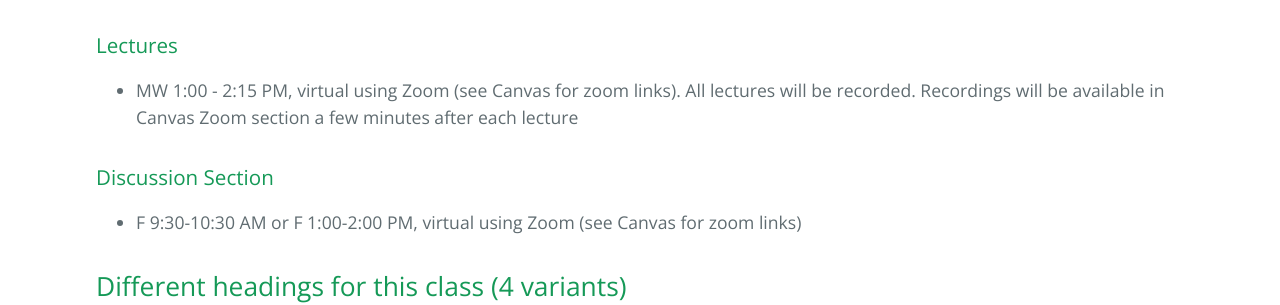
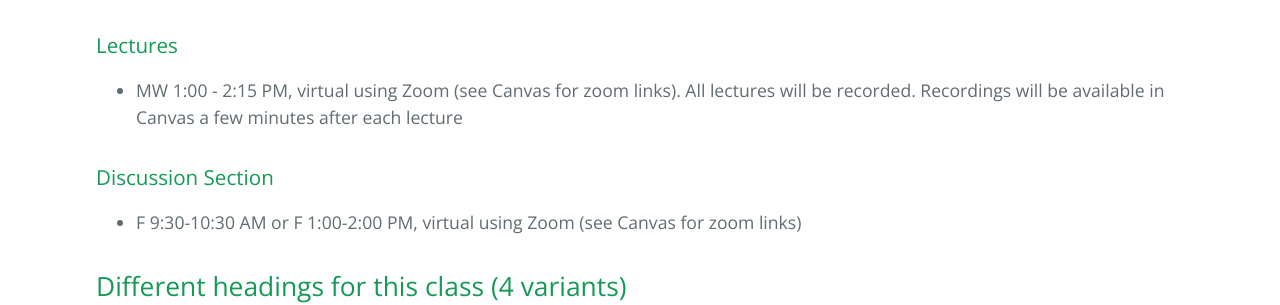
Before and after one commit to susannaliu0705/cbb752-zimmerone-projects, a Jekyll site: the page built from index.md, in a window 1280 px wide and 900 px high, scrolled down 940 px. Shown: the part 182-487 px from the top of the window. Built offline with Jekyll 4.4.1, drawn with Linux system fonts in a browser that asks for light colours; our own code applies the rules of GitHub Pages for plain Markdown files.

Commit message:
Update index.md

```diff
--- a/index.md
+++ b/index.md
@@ -15,7 +15,7 @@ This course aims to equip students with some of the concepts and skills relevant
 
 ### Lectures
 
-- MW 1:00 - 2:15 PM, virtual using Zoom (see Canvas for zoom links). All lectures will be recorded. Recordings will be available in Canvas Zoom section a few minutes after each lecture
+- MW 1:00 - 2:15 PM, virtual using Zoom (see Canvas for zoom links). All lectures will be recorded. Recordings will be available in Canvas a few minutes after each lecture
 
 ### Discussion Section
 
```
